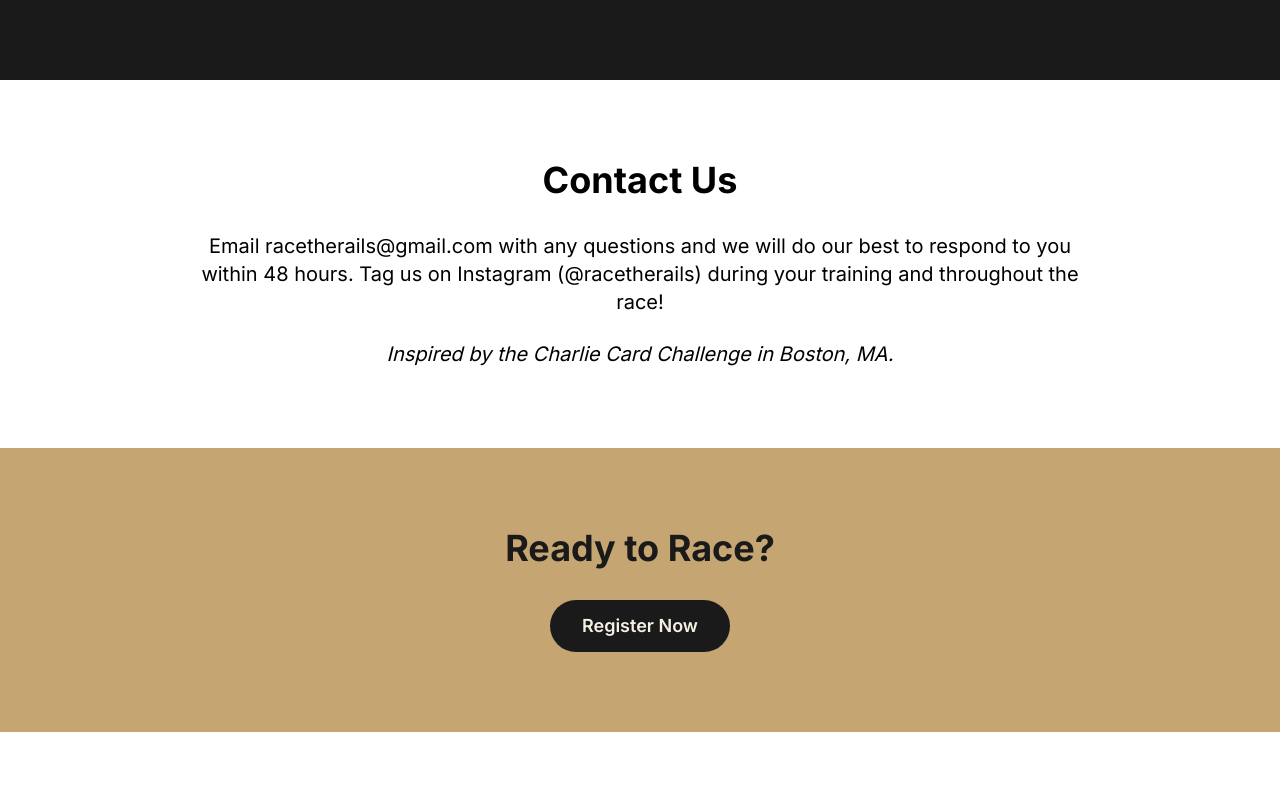
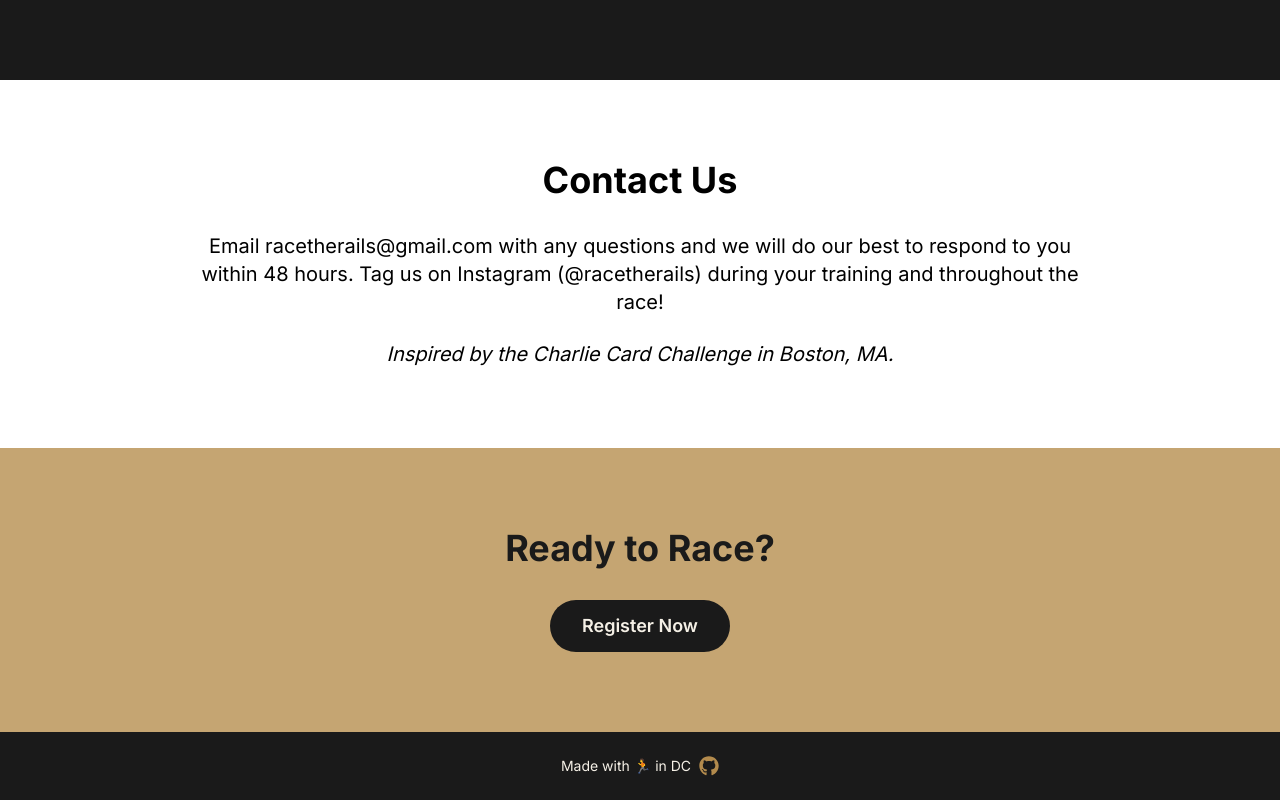
Before and after one commit to dwolfand/racetherails, a Next.js app: page / in a window 1280 px wide. Shown: the part 4008-4808 px from the top of the page. Before the commit the page ends 4740 px from the top, so only its background shows below. Built offline with nearby package versions, Linux system fonts and the light colour scheme.

Commit message:
Added footer

```diff
--- a/app/page.tsx
+++ b/app/page.tsx
@@ -1,6 +1,6 @@
 import Image from "next/image";
 import Link from "next/link";
-import { FaChevronDown } from "react-icons/fa";
+import { FaChevronDown, FaGithub } from "react-icons/fa";
 
 export default function Home() {
   return (
@@ -278,6 +278,23 @@ export default function Home() {
           </Link>
         </div>
       </section>
+
+      {/* Footer */}
+      <footer className="bg-rtr-dark text-rtr-cream py-6 px-4">
+        <div className="max-w-4xl mx-auto text-center">
+          <p className="text-sm flex items-center justify-center gap-2">
+            Made with 🏃 in DC{" "}
+            <a
+              href="https://github.com/dwolfand/racetherails"
+              target="_blank"
+              rel="noopener noreferrer"
+              className="text-rtr-gold hover:text-rtr-bronze transition-colors"
+            >
+              <FaGithub size={20} />
+            </a>
+          </p>
+        </div>
+      </footer>
     </>
   );
 }
```
